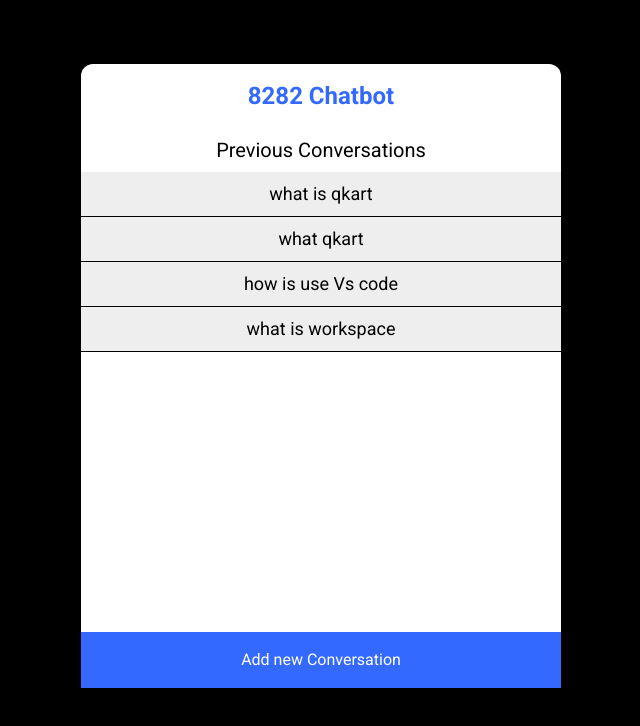
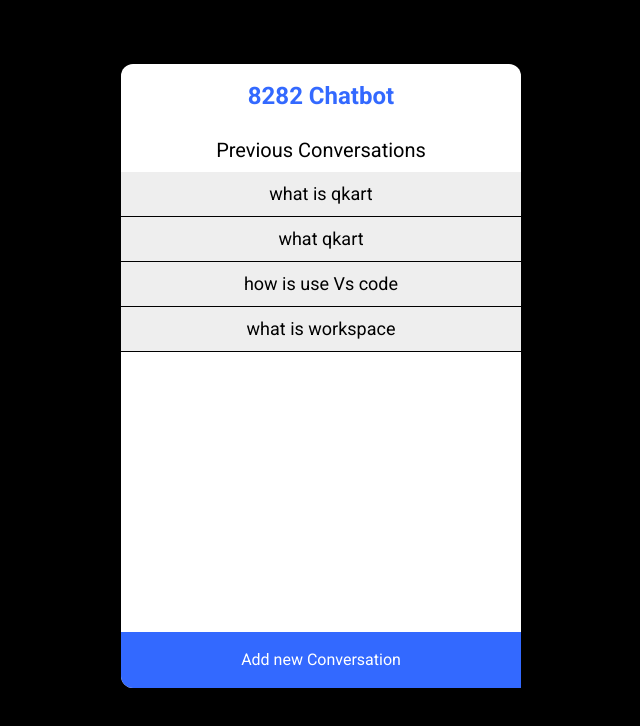
Before and after one commit to RahulGupta77/Virutal_Agent_Crio_Hackathon, a React (Vite) app in the folder Frontend/: page / in a window 1280 px wide. Shown: the top 726 px of the page, without its empty margins (319-959 px from the left). Built offline with nearby package versions, Linux system fonts and the light colour scheme; no server answers.

Commit message:
pretify the chatbox and conversations

```diff
--- a/Frontend/src/components/AddConversation.tsx
+++ b/Frontend/src/components/AddConversation.tsx
@@ -10,13 +10,13 @@ const AddConversation: React.FC<Props> = ({ handlerConversation }) => {
   }
 
   return (
-    <div className="flex flex-col justify-between items-center h-[35rem]">
-      <form className="flex flex-col justify-between items-start gap-6 h-full w-full">
-        <div className="flex flex-col justify-evenly items-start gap-6 py-4">
-          <div>
+    <div className="flex flex-col justify-between items-center h-[35rem] ">
+      <form className="flex flex-col justify-between items-start gap-6 h-full w-full ">
+        <div className="flex flex-col justify-evenly items-start gap-6 py-4 ">
+          <div className="px-4">
             <label className="px-4 text-bgPrimary">Sprint Name</label>
             <select
-              className="border rounded-md px-4 py-2 w-full"
+              className="border rounded-md px-4 py-2 w-full "
               value=""
               onChange={handleSprint}
             >
@@ -29,7 +29,7 @@ const AddConversation: React.FC<Props> = ({ handlerConversation }) => {
             </select>
           </div>
 
-          <div>
+          <div className="px-4">
             <label className="px-4 text-bgPrimary">Module Name</label>
             <select
               className="border rounded-md px-4 py-2 w-full"
@@ -51,7 +51,7 @@ const AddConversation: React.FC<Props> = ({ handlerConversation }) => {
             </select>
           </div>
 
-          <div>
+          <div className="px-4">
             <label className="px-4 text-bgPrimary">MileStone Name</label>
             <select
               className="border rounded-md px-4 py-2 w-full"
@@ -79,12 +79,12 @@ const AddConversation: React.FC<Props> = ({ handlerConversation }) => {
             </select>
           </div>
 
-          <div>
+          <div className="px-4">
             <label className="px-4 text-bgPrimary">Query</label>
             <input
               type="text"
-              className="border rounded-md px-4 py-2 w-full"
-              placeholder="Enter your Query"
+              className="border rounded-md px-4 py-2 w-full outline-none"
+              placeholder="Enter your Query "
             />
           </div>
         </div>
@@ -92,7 +92,7 @@ const AddConversation: React.FC<Props> = ({ handlerConversation }) => {
         <div className="flex items-center justify-between w-full">
           <div
             onClick={() => handlerConversation(false)}
-            className="hover:cursor-pointer bg-green-500 text-white w-full text-bgPrimary bg-secondary py-4  text-center"
+            className="hover:cursor-pointer bg-green-500 text-white w-full text-bgPrimary bg-secondary py-4  text-center rounded-es-xl"
           >
             Back
           </div>
--- a/Frontend/src/components/AllConversation.tsx
+++ b/Frontend/src/components/AllConversation.tsx
@@ -16,7 +16,7 @@ function AllConversation({ currentConversationHandler }: Props) {
 
 
   return (
-    <div className="h-[35rem] bg-bgPrimary flex flex-col justify-between ">
+    <div className="h-[35rem] bg-bgPrimary flex flex-col justify-between rounded-es-xl">
       {!newConversation ? (
         <>
           <div className="overflow-y-scroll">
@@ -27,7 +27,7 @@ function AllConversation({ currentConversationHandler }: Props) {
               </div>
             ))}
           </div>
-          <div className="p-4 bg-primary text-bgPrimary hover:cursor-pointer ">
+          <div className="p-4 bg-primary text-bgPrimary hover:cursor-pointer rounded-es-xl">
             <button onClick={()=>handlerConversation(true)}>Add new Conversation</button>
           </div>
         </>
--- a/Frontend/src/components/ChatBox.tsx
+++ b/Frontend/src/components/ChatBox.tsx
@@ -44,7 +44,7 @@ function ChatBox({}: Props) {
   }
   console.log(currentConversation);
   return (
-    <div className="w-full h-full bg-stone-100 rounded-xl flex flex-col justify-between max-w-[30rem]">
+    <div className="w-full h-full bg-stone-100 rounded-xl flex flex-col justify-between max-w-[25rem]">
       <div className="bg-bgPrimary h-[5%] rounded-t-xl text-center font-bold text-2xl py-4 px-6 flex justify-between items-center border-b-primary">
         {!currentConversation.id ? (
           <div></div>
--- a/Frontend/src/components/Conversation.tsx
+++ b/Frontend/src/components/Conversation.tsx
@@ -60,7 +60,7 @@ export default function Conversation({ allMessages }: Props) {
   return (
     <>
       <div
-        className="h-[35rem] overflow-y-scroll flex flex-col items-baseline bg-bgSecondary"
+        className="h-[30rem] overflow-y-scroll flex flex-col items-baseline bg-bgSecondary"
         ref={chatContainerRef}
       >
         {messages.map((ele) => (
@@ -74,14 +74,14 @@ export default function Conversation({ allMessages }: Props) {
         <MessageLoading/>
         }
       </div>
-      <div className="p-4 bg-bgSecondary">
+      <div className="p-4 bg-bgSecondary rounded-es-xl">
         <div className="bg-bgPrimary text-center py-2 rounded-3xl flex justify-center">
         <input
           ref={inputRef}
           placeholder="Enter your query"
           type="text"
           disabled={loading}
-          className="py-1 px-2 w-9/12 outline-none rounded-full"
+          className="py-1 px-2 w-9/12 outline-none rounded-full "
           onKeyDown={sendMessage}
           />
         <button
```
